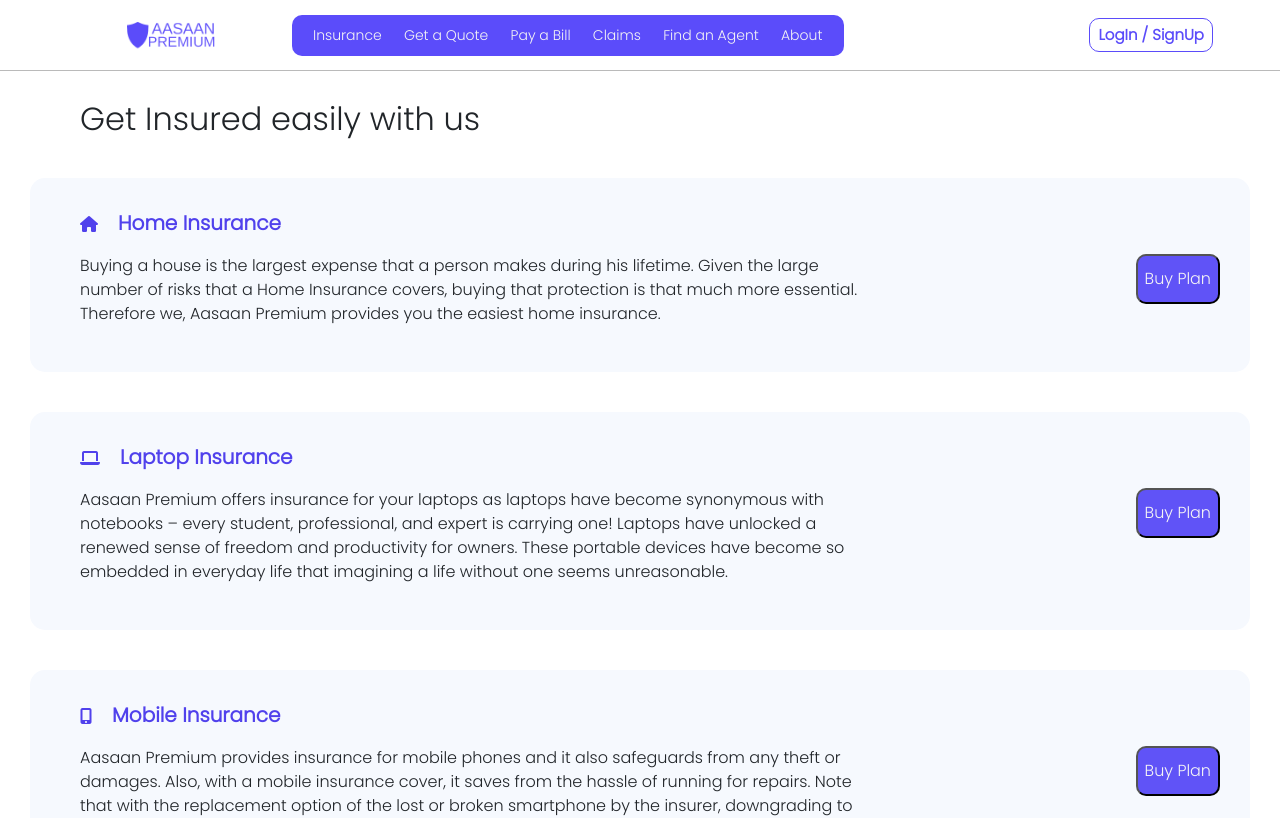
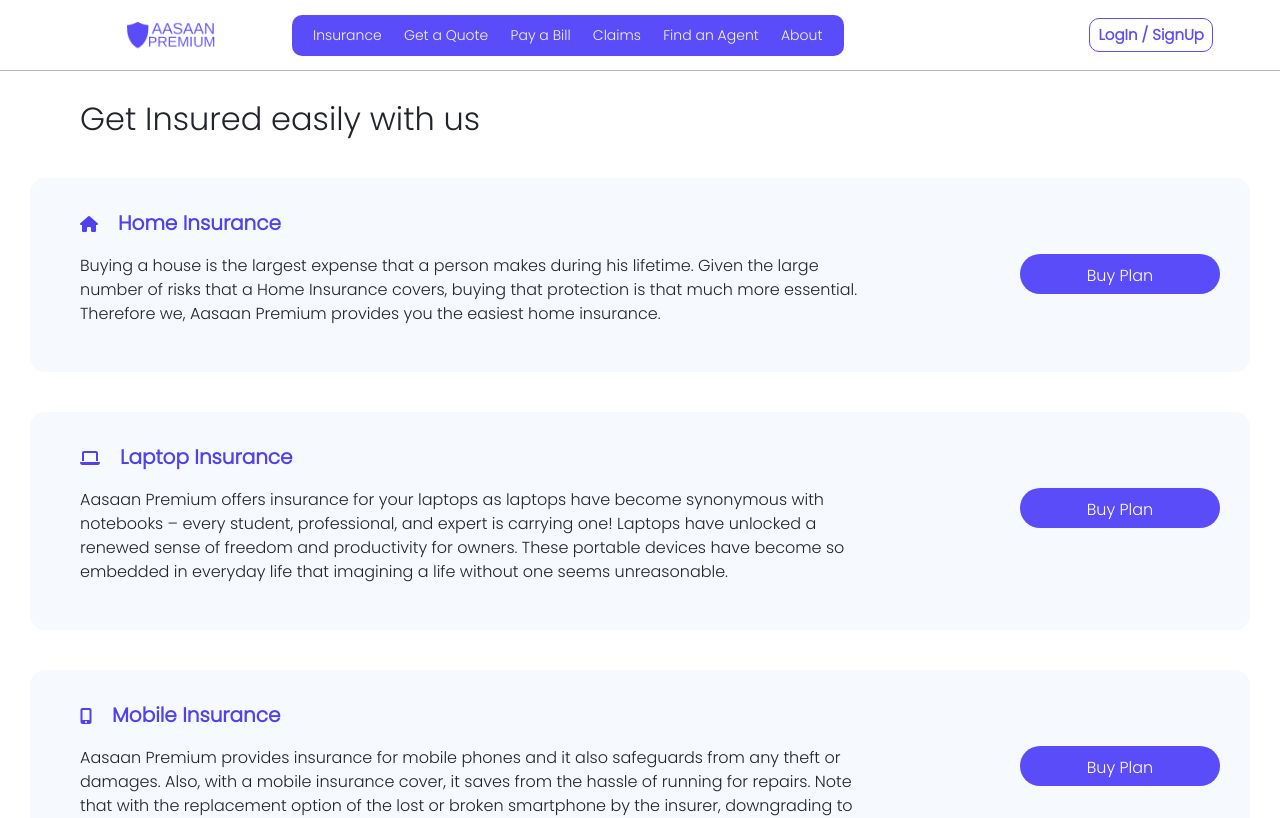
Before and after one commit to kumarlava0007/aasaan-premium, a React (Create React App) app: page /#/insurance in a window 1280 px wide. Shown: the top 818 px of the page. Built offline with nearby package versions, Linux system fonts and the light colour scheme.

Commit message:
changed button

```diff
--- a/src/components/navbar pages/GetAQuote.jsx
+++ b/src/components/navbar pages/GetAQuote.jsx
@@ -29,7 +29,7 @@
     const[flagMonthly, setFlagMonthly] = useState(false);
 
     const [zipcode, setZipcode] = useState("");
-
+    const history = useHistory();
     let count = 0;
 
     const handleHead = () => {
@@ -141,6 +141,10 @@
     const handleBackProduct = () => {
         setFlagFour(true);
         setFlagFive(false);
+    }
+
+    const handleBuyBtn = () => {
+        history.push('login');
     }
 
     return(
@@ -465,7 +469,7 @@
                             <br />
                             <div className = {classes.divButton}>
                                 <button className={classes.backButton} onClick={handleBackbutton}>Back</button>
-                                <button className = {classes.buyBtn}>Buy Plan</button>
+                                <button className = {classes.buyBtn} onClick={handleBuyBtn}>Buy Plan</button>
                             </div>
 
                         </div>}
--- a/src/components/navbar pages/Insurance.jsx
+++ b/src/components/navbar pages/Insurance.jsx
@@ -19,10 +19,6 @@
     })
     return (
         <div className={classes.container}>
-            {/* <br />
-            <br />
-            <br />
-            <br /> */}
             <h2>Get Insured easily with us</h2>
             <div className={classes.subContainer}>
                 {cards}
--- a/src/components/userPage/SignUp.jsx
+++ b/src/components/userPage/SignUp.jsx
@@ -19,6 +19,7 @@
                         <input type="password" id="Cpassword" required placeholder="Confirm Password" className={Styles.formInput} />
                         <hr className={Styles.hr}/>
                         <button className={Styles.buttonOne} type="submit">Sign Up</button>
+                        <Link className={Styles.account} to="/login">Already have an account?</Link>
                     </form>
                 </div>
             </div>
--- a/src/styles/firstSection.css
+++ b/src/styles/firstSection.css
@@ -93,11 +93,12 @@
   margin: 5% 10% 5% 13%;
 }
 .cards-card {
+  /* background-color: #F6F9FE; */
   display: inline-block;
   width: 17rem;
   height: 10rem;
   margin: 3%;
-  transition: transform 0.2s;
+  /* transition: transform 0.2s; */
   box-shadow: rgba(0, 0, 0, 0.24) 0px 3px 8px;
   border-radius: 10px;
   text-align: center;
@@ -105,7 +106,7 @@
   padding: 20px 0 0 0;
 }
 .cards-card:hover{
-  transform: scale(1.03);
+  /* transform: scale(1.03); */
 }
 .cards-card p {
   font-size: 13px;
--- a/src/styles/getAQuote.module.css
+++ b/src/styles/getAQuote.module.css
@@ -8,21 +8,24 @@
     align-content: center;
 }
 .getAQuote {
+    padding: 10px;
+    cursor: pointer;
+    border-radius: 30px;
+    background-color: #5b4cfa;
+    color: white;
+    border: none;
+    width: 350px;
     display: flex;
     justify-content: center;
     flex-flow: column;
     align-items: center;
     align-content: center;
     font-size: xx-small;
-    color: rgb(74, 58, 212);
-    padding: 5px;
     margin: 45vh 30%;
-    border-radius: 10px;
-    border: 1px solid rgb(74, 58, 212);
 }
 .getAQuote:hover{
     cursor: pointer;
-    background-color: rgb(220, 217, 250);
+    opacity: 0.9;
 }
 .secondPage{
     display: flex;
@@ -86,13 +89,14 @@
     outline: none;
 }
 .types button, .divButton button{
-    width: 90px;
+    width: 105px;
     height: 40px;
     margin: 0px 50px;
-    border-radius: 10px;
+    border-radius: 20px;
+    border: none;
 }
 .types button:enabled, .divButton button:enabled{
-    background: rgb(78, 106, 199);
+    background-color: #5b4cfa;
     color: white;
     cursor: pointer;
 }
--- a/src/styles/insurance.module.css
+++ b/src/styles/insurance.module.css
@@ -33,14 +33,14 @@
 }
 .buyBtn{
     cursor: pointer;
-    background-color: #6053f7;
-    height: 50px;
-    color: whitesmoke;
-    padding: 7px;
-    border-radius: 10px;
-    transition: transform 0.2s;
+    background-color: #5b4cfa;
+    height: 40px;
+    color: white;
+    padding: 10px;
+    border-radius: 20px;
+    border: none;
+    width: 200px;
 }
 .buyBtn:hover{
-    background-color: #5041ec;
-    transform: scale(1.03);
+    opacity: 0.9;
 }
```
